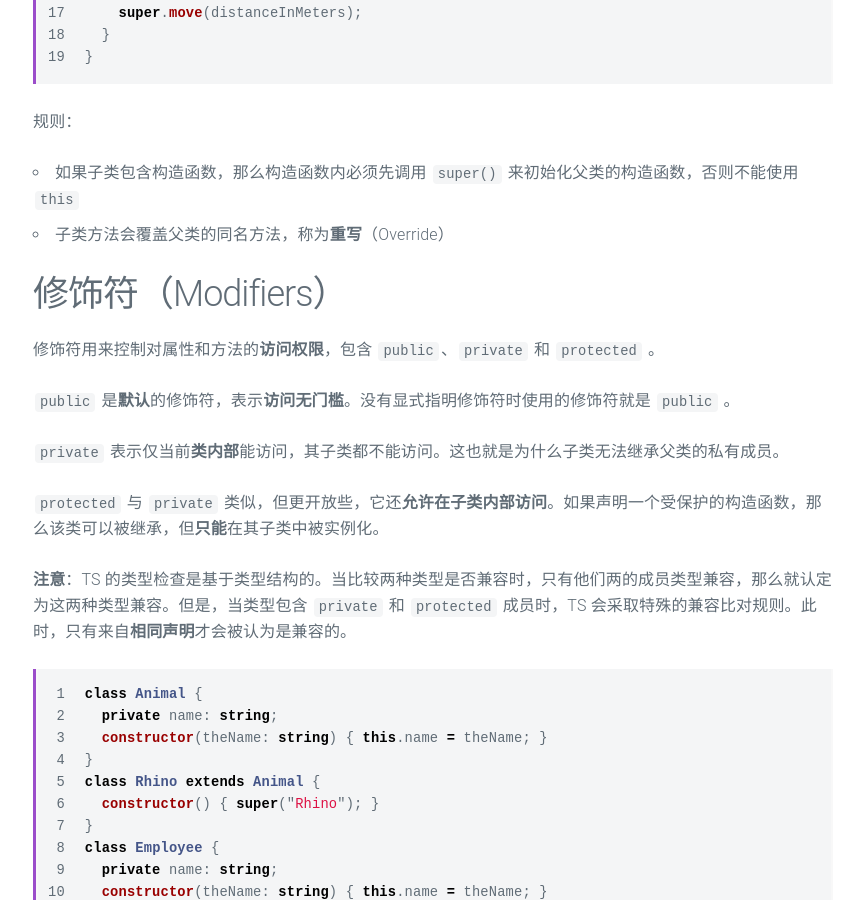
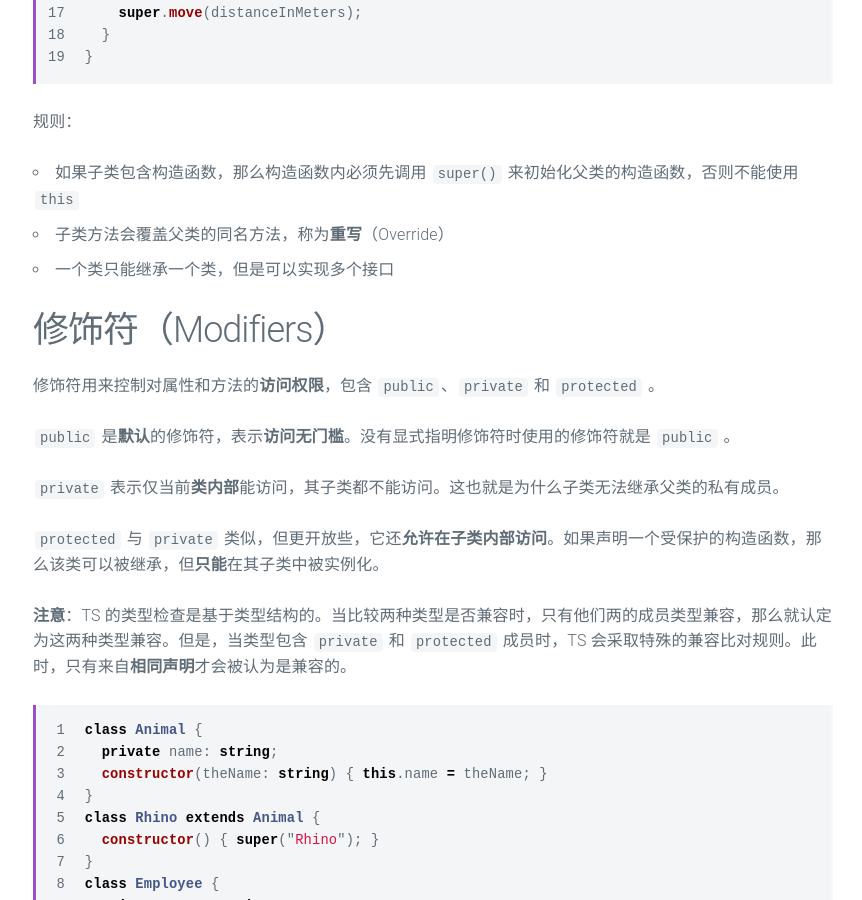
Before and after one commit to mmzhong/mmzhong.github.io, a Jekyll site: the page built from _posts/2017-12-18-ts-handbook-4-classes.md, in a window 1280 px wide and 900 px high, scrolled down 1370 px. Shown: the whole window, without its empty margins (207-1069 px from the left). Built offline with Jekyll 4.4.1, drawn with Linux system fonts in a browser that asks for light colours.

Commit message:
chore: polishing

```diff
--- a/_posts/2017-12-18-ts-handbook-4-classes.md
+++ b/_posts/2017-12-18-ts-handbook-4-classes.md
@@ -67,6 +67,7 @@ class Snake extends Animal {
 
 * 如果子类包含构造函数，那么构造函数内必须先调用 `super()` 来初始化父类的构造函数，否则不能使用 `this`
 * 子类方法会覆盖父类的同名方法，称为**重写**（Override）
+* 一个类只能继承一个类，但是可以实现多个接口
 
 ## 修饰符（Modifiers）
 
```
